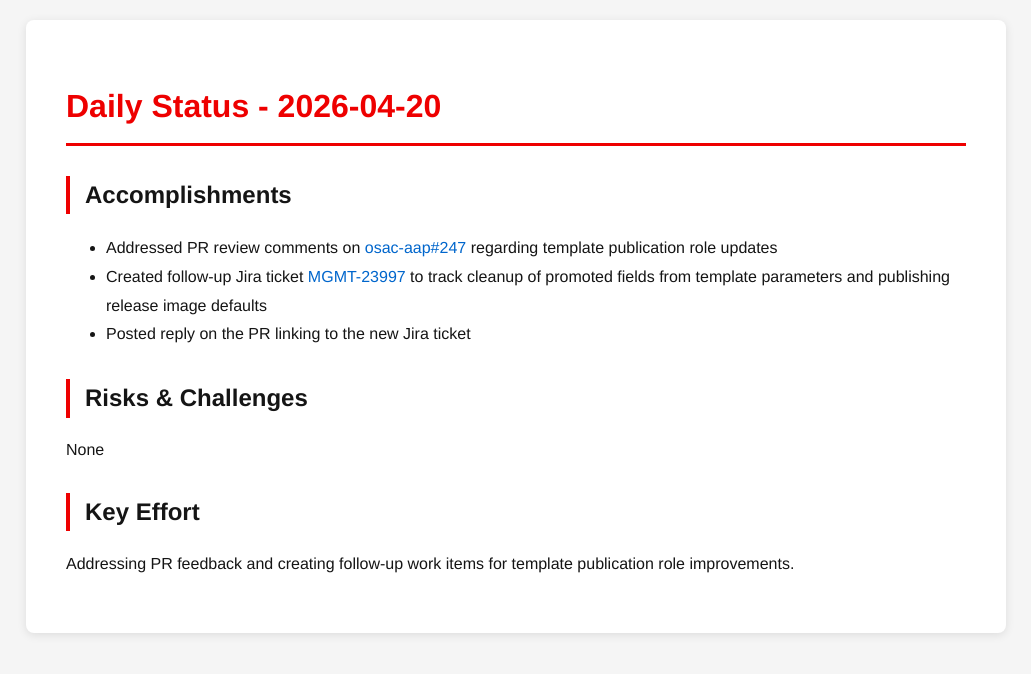
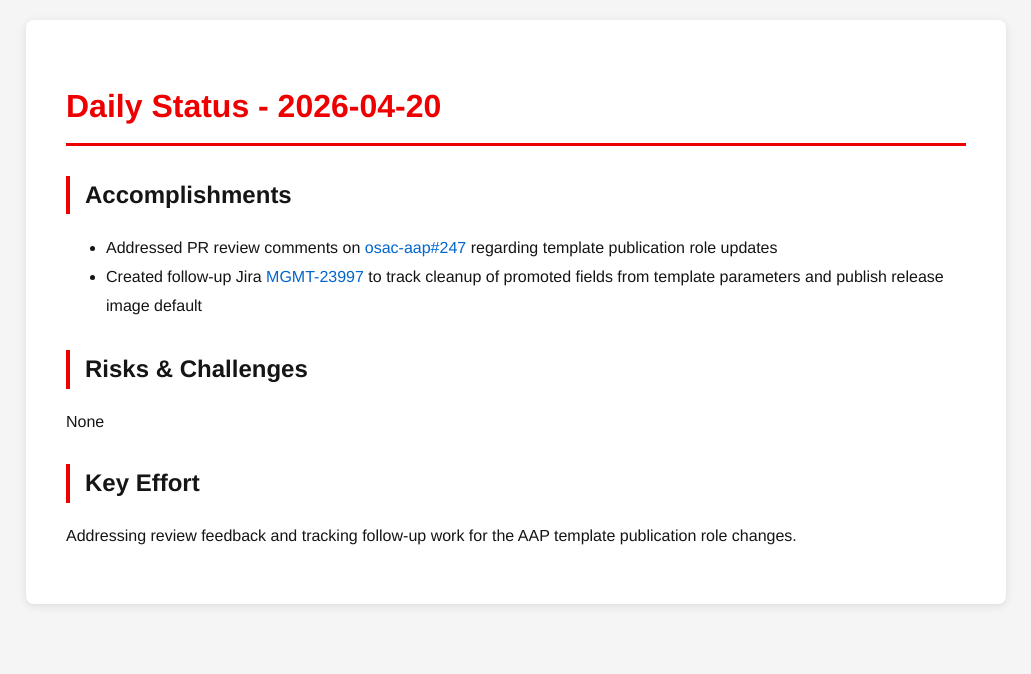
Before and after one commit to tzvatot/daily-status, a Jekyll site: the page built from 2026-04-20.md, in a window 1280 px wide. Shown: the top 674 px of the page, without its empty margins (124-1155 px from the left). Built offline with Jekyll 4.4.1, drawn with Linux system fonts in a browser that asks for light colours.

Commit message:
Daily status update - 2026-04-20

```diff
--- a/2026-04-20.md
+++ b/2026-04-20.md
@@ -8,11 +8,10 @@ date: 2026-04-20
 
 ## Accomplishments
 - Addressed PR review comments on [osac-aap#247](https://github.com/osac-project/osac-aap/pull/247) regarding template publication role updates
-- Created follow-up Jira ticket [MGMT-23997](https://issues.redhat.com/browse/MGMT-23997) to track cleanup of promoted fields from template parameters and publishing release image defaults
-- Posted reply on the PR linking to the new Jira ticket
+- Created follow-up Jira [MGMT-23997](https://issues.redhat.com/browse/MGMT-23997) to track cleanup of promoted fields from template parameters and publish release image default
 
 ## Risks & Challenges
 None
 
 ## Key Effort
-Addressing PR feedback and creating follow-up work items for template publication role improvements.
+Addressing review feedback and tracking follow-up work for the AAP template publication role changes.
```
